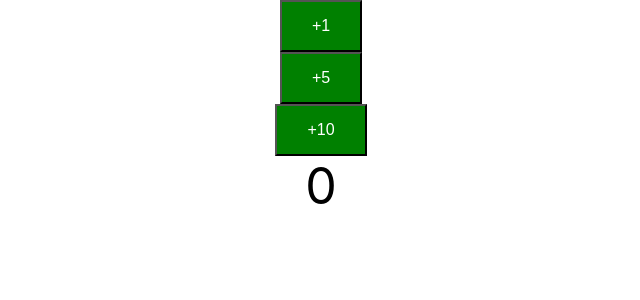
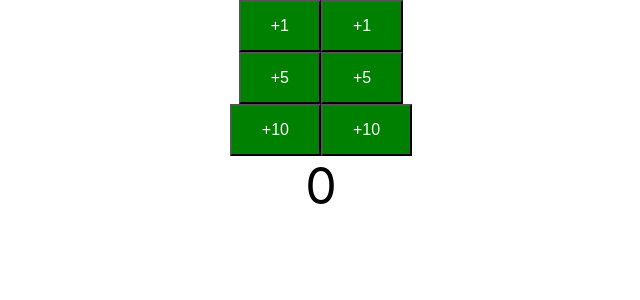
Before and after one commit to unbeatablesites/ReactJavaApp, a React (Create React App) app in the folder todo-app/: page / in a window 1280 px wide. Shown: the top 300 px of the page, without its empty margins (319-959 px from the left). Built offline with nearby package versions, Linux system fonts and the light colour scheme.

Commit message:
Making decrement method

```diff
--- a/todo-app/src/components/counter/counter.jsx
+++ b/todo-app/src/components/counter/counter.jsx
@@ -44,6 +44,7 @@ class CounterButton extends Component {
     return (
       <div className='counter'>
         <button onClick={this.increment}>+{this.props.by}</button>
+        <button onClick={this.decrement}>+{this.props.by}</button>
       </div>
     );
   }
```
